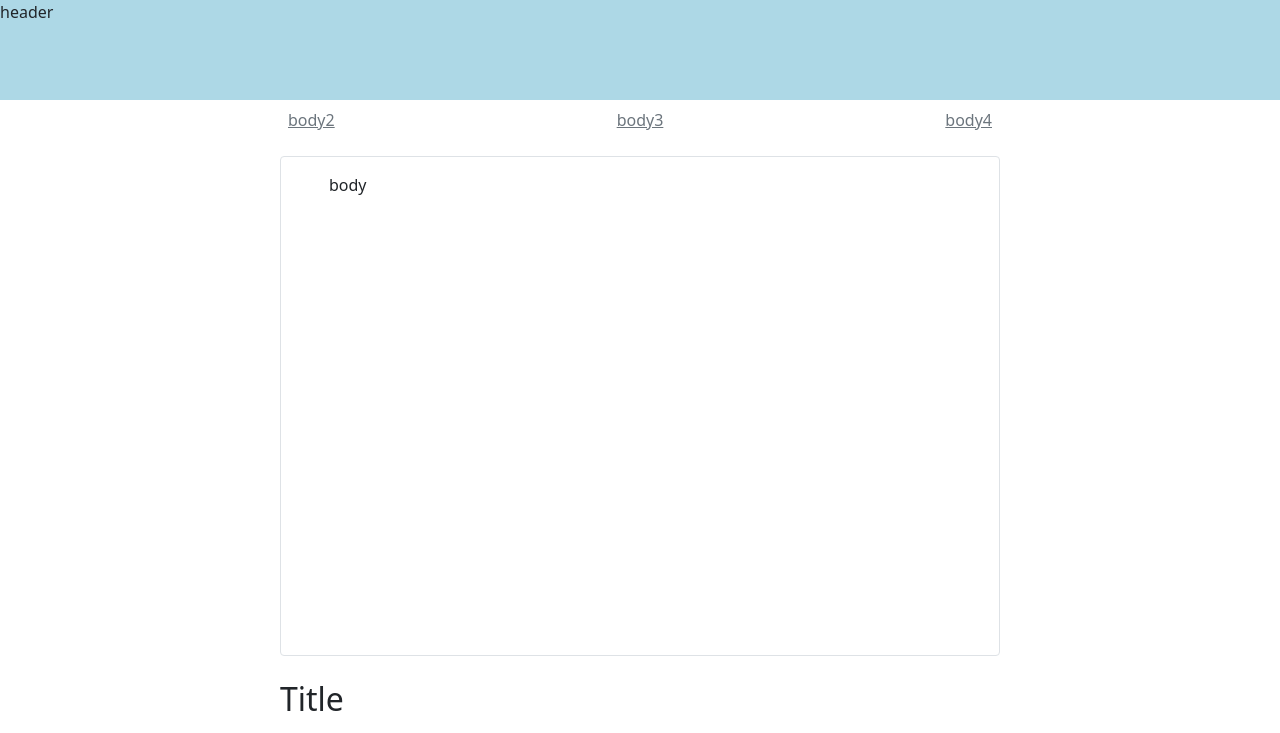
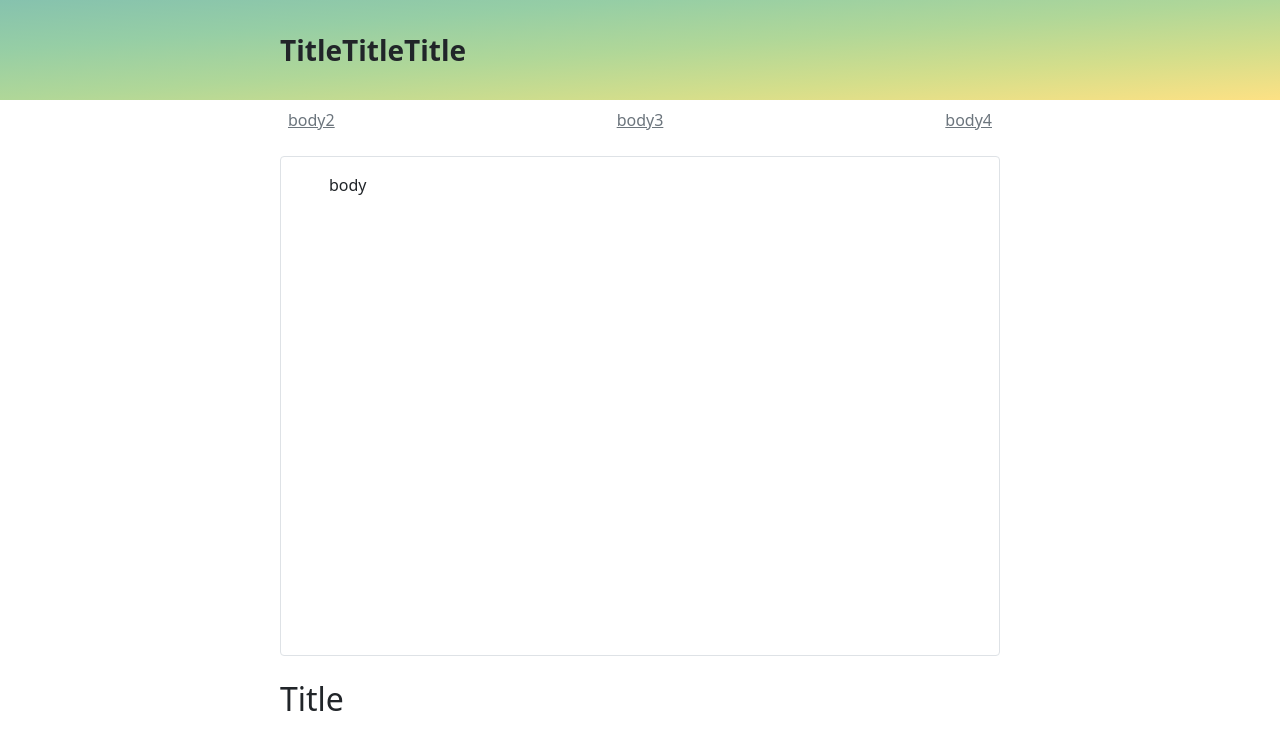
Before and after one commit to yoshik159753/portfolio, a Next.js app: page / in a window 1280 px wide. Shown: the top 733 px of the page. Built offline with nearby package versions, Linux system fonts and the light colour scheme.

Commit message:
ヘッダの実装

```diff
--- a/components/header.js
+++ b/components/header.js
@@ -1,7 +1,13 @@
 import styles from "./header.module.css";
 
 const Header = () => {
-  return <div className={`${styles.header}`}>header</div>;
+  return (
+    <div className={styles.header}>
+      <div className={styles.titleBody}>
+        <span className={`fs-3 fw-bold ${styles.title}`}>TitleTitleTitle</span>
+      </div>
+    </div>
+  );
 };
 
 export default Header;
--- a/components/header.module.css
+++ b/components/header.module.css
@@ -1,4 +1,23 @@
 .header {
-  background-color: lightblue;
+  background-image: linear-gradient(
+    to right bottom,
+    #86c2ae,
+    #96cea5,
+    #b0d798,
+    #d4de8b,
+    #fde184
+  );
+}
+
+.titleBody {
   height: 100px;
+  display: flex;
+  align-items: center;
+  width: auto;
+  max-width: 720px;
+  margin-left: auto;
+  margin-right: auto;
 }
+
+.title {
+}
```
